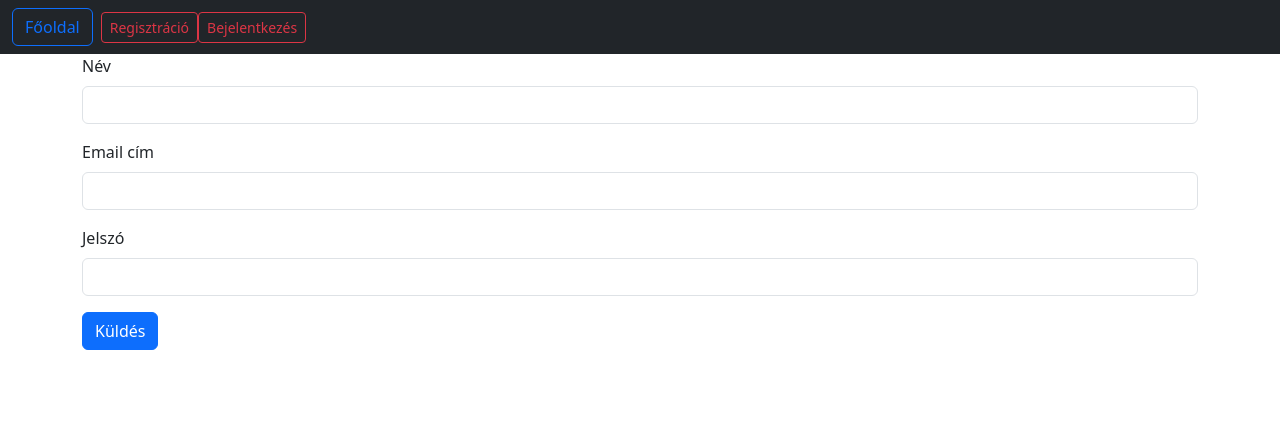
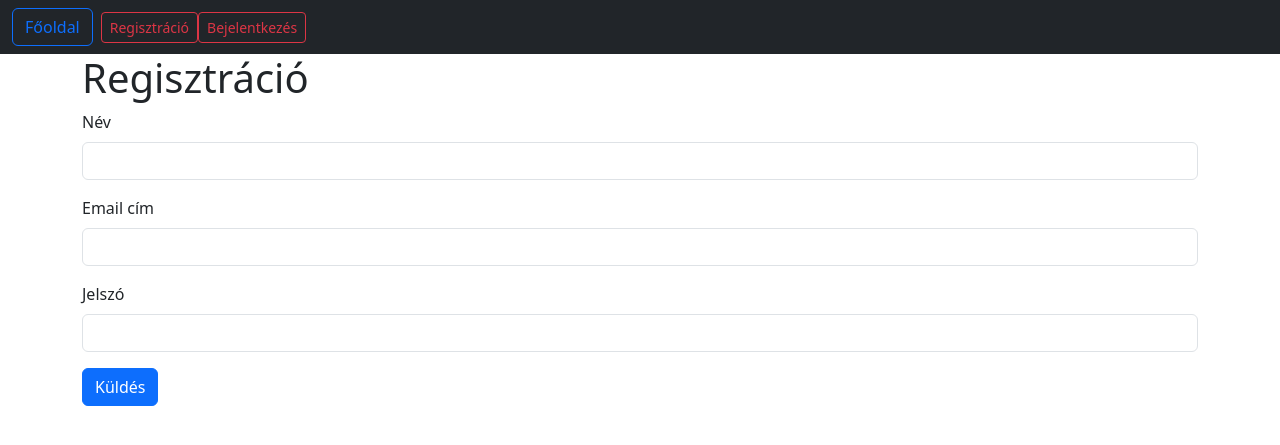
Before and after one commit to bombasztikus/Vizsgaremek, a Flask app: page /reg in a window 1280 px wide. Shown: the top 445 px of the page. Run offline with Flask 3, Linux system fonts and the light colour scheme.

Commit message:
Formázás

```diff
--- a/src/templates/log.html
+++ b/src/templates/log.html
@@ -3,8 +3,6 @@
 {% block title %}Főoldal{% endblock %}
 
 {% block page %}
-
-
 <h1> Bejelentkezés</h1>
 <form method="post" action="{{ url_for('routes.log') }}">
     <div class="mb-3">
--- a/src/templates/misc/base.html
+++ b/src/templates/misc/base.html
@@ -18,7 +18,7 @@
         {% endfor %}
     {% endif %}
     {% endwith %}
-    <div class="container-lg">
+    <main class="container-lg">
         {% block page %}
         {% endblock %}
     </div>
--- a/src/templates/reg.html
+++ b/src/templates/reg.html
@@ -3,7 +3,7 @@
 {% block title %}Főoldal{% endblock %}
 
 {% block page %}
-
+<h1>Regisztráció</h1>
 <form method="post" action="{{ url_for('routes.reg') }}">
   <div class="mb-3">
     <label for="name" class="form-label">Név</label>
```
Lines whose indentation alone changed are shown as unchanged.
